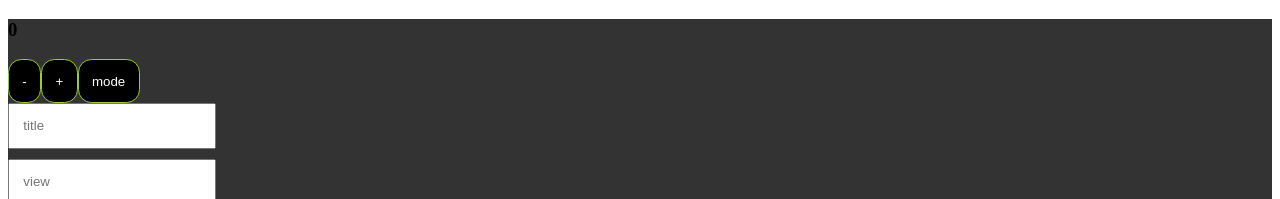
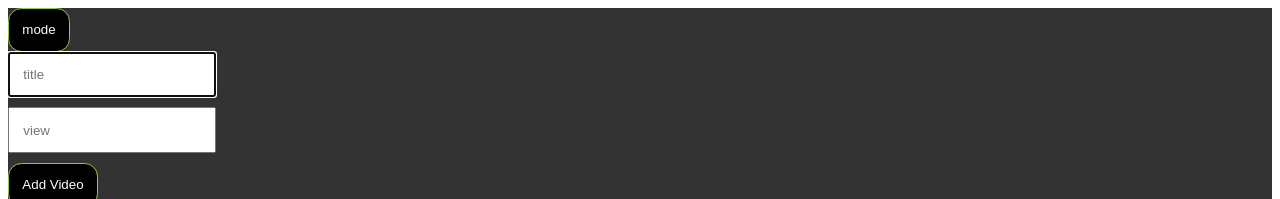
Before and after one commit to neetugond/react-part1, a React (Create React App) app: page / in a window 1280 px wide. Shown: the top 199 px of the page. Built offline with nearby package versions, Linux system fonts and the light colour scheme.

Commit message:
useRef use in title input box

```diff
--- a/src/App.js
+++ b/src/App.js
@@ -61,7 +61,7 @@ function App() {
       <VideosContext.Provider value={videos}>
         <VideoDispatchContext.Provider value={dispatch}>
           <div className={`App ${mode}`} onClick={() => console.log('App')}>
-            <Counter />
+            {/* <Counter /> */}
             {/* 3. add addVideosProp as a prop */}
             <button onClick={() => setMode(mode === 'darkMode' ? 'lightMode' : 'darkMode')}>mode</button>
             <AddVideo editableVideo={editableVideo} />
--- a/src/components/AddVideo.js
+++ b/src/components/AddVideo.js
@@ -1,6 +1,6 @@
 import useVideoDispatch from '../hooks/VideoDispatch';
 import './AddVideo.css'
-import { useEffect, useState } from 'react';
+import { useEffect, useRef, useState } from 'react';
 
 const initialState = {
     time: '1 month ago',
@@ -17,7 +17,8 @@ function AddVideo({editableVideo }) {
     const [video, setVideo] = useState(initialState);
     // custom hook use here istead of dispatch
     const dispatch = useVideoDispatch()
-
+    // 1 initialize the value null
+    const inputRef = useRef(null)
     const handleSubmit = (e) => {
         e.preventDefault()
         if (editableVideo) {
@@ -48,14 +49,26 @@ function AddVideo({editableVideo }) {
     useEffect(() => {
         if (editableVideo) {
             setVideo(editableVideo)
+
         }
+        // value can access here
+        // value.current
+        inputRef.current.focus()
+        // // example  just for logic where can we use useRef, not for use
+        // "type here".split('').forEach((char, i) => {
+        //     setTimeout(() => {
+        //         inputRef.current.placeholder = inputRef.current.placeholder+char
+        //     }, 200*i)
+        // })
 
     },[editableVideo])
     return (
         <>
             <form>
                 {/* define name is here as a title */}
-                <input onChange={handleChange}
+                {/*always ref name only use - data (inputRef) will push into ref */}
+                {/* 2 use the value */}
+                <input ref={inputRef} onChange={handleChange}
                     name='title' type="text" placeholder='title' value={video.title} />
                 <input onChange={handleChange} name='views' type="text" placeholder='view'value={video.views} />
                 <button onClick={handleSubmit}>
```
Also changed, not shown: src/components/Video.js (line endings or trailing spaces).
